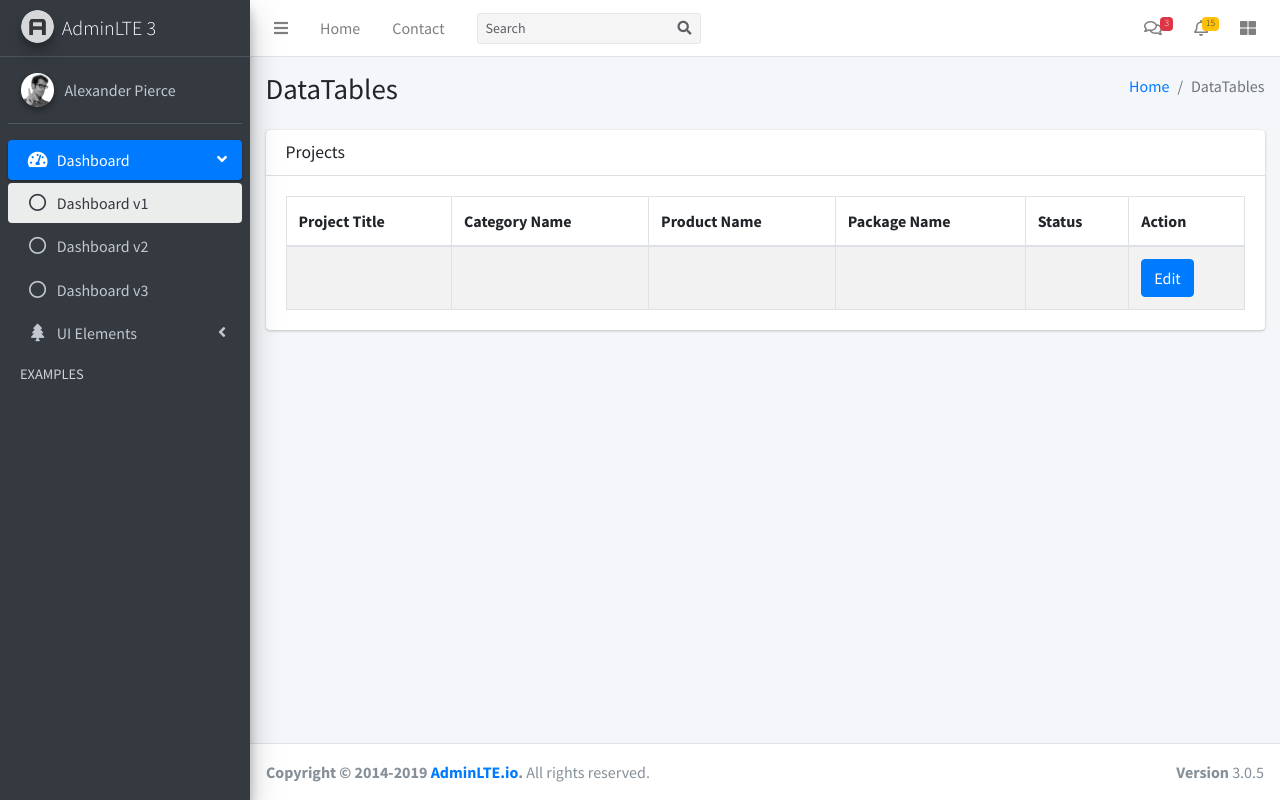
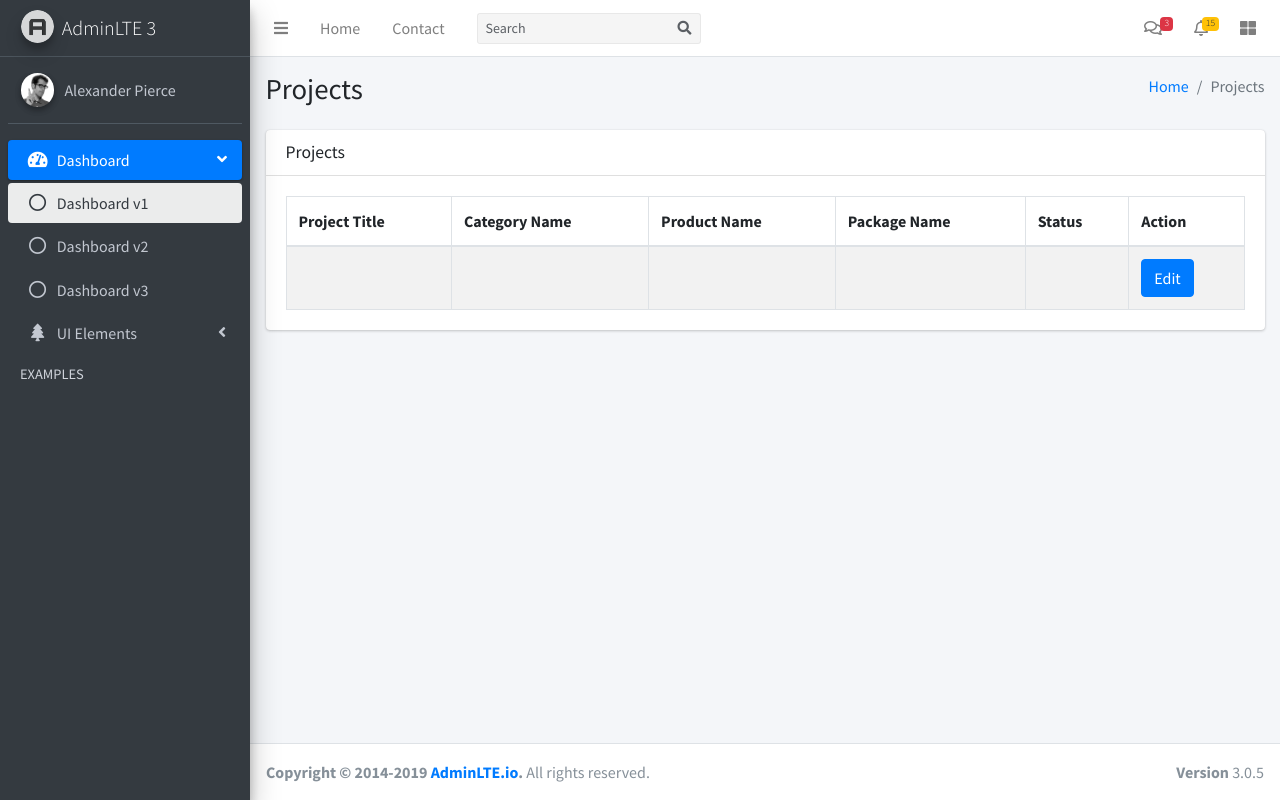
Before and after one commit to sabbirshawon/projectManagementSystem, a CodeIgniter app: page /projectManagementSystem/Projects in a window 1280 px wide. Run offline with CodeIgniter, Linux system fonts and the light colour scheme; some libraries are stand-ins or nearby versions.

Commit message:
modified projects view

```diff
--- a/application/views/backend/projects_view.php
+++ b/application/views/backend/projects_view.php
@@ -5,12 +5,12 @@
       <div class="container-fluid">
         <div class="row mb-2">
           <div class="col-sm-6">
-            <h1>DataTables</h1>
+            <h1>Projects</h1>
           </div>
           <div class="col-sm-6">
             <ol class="breadcrumb float-sm-right">
               <li class="breadcrumb-item"><a href="#">Home</a></li>
-              <li class="breadcrumb-item active">DataTables</li>
+              <li class="breadcrumb-item active">Projects</li>
             </ol>
           </div>
         </div>
```
